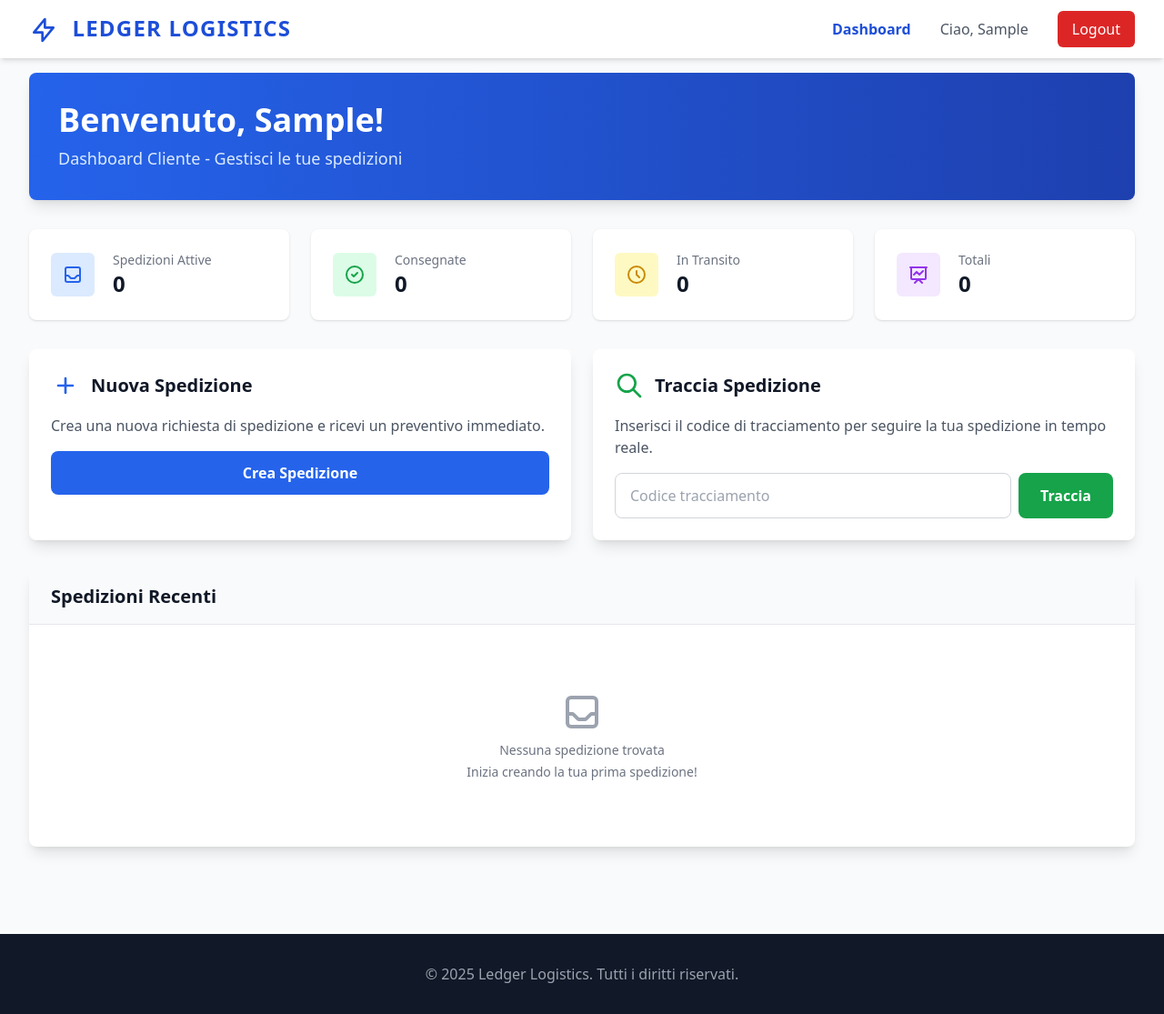
After one commit to Bargi20/Software_security, a Django app: page /dashboard/cliente/ in a window 1280 px wide. The commit adds this page. Shown: the whole page at 91% size. Run offline with Django 5.2, Linux system fonts and the light colour scheme; the visitor is signed in with stand-in values (Sample User, id 1); some libraries are stand-ins or nearby versions.

Commit message:
Add dashboards for cliente, corriere, and gestore; update URL routing and create migration for user roles

```diff
--- a/app/Ledger_Logistic/models.py
+++ b/app/Ledger_Logistic/models.py
@@ -49,6 +49,7 @@ class Utente(AbstractBaseUser, PermissionsMixin):
     phone_number = models.CharField(max_length=15, blank=True, verbose_name='Telefono')
     address = models.TextField(blank=True, verbose_name='Indirizzo')
     data_nascita = models.DateField(blank=True, null=True, verbose_name='Data di nascita')
+    ruolo = models.CharField(max_length=10, blank=False, default="cliente", verbose_name='Ruolo')
 
     is_active = models.BooleanField(default=True, verbose_name='Attivo')
     is_staff = models.BooleanField(default=False, verbose_name='Staff')
--- /dev/null
+++ b/app/Ledger_Logistic/templates/Ledger_Logistic/dashboard_cliente.html
@@ -0,0 +1,164 @@
+<!DOCTYPE html>
+<html lang="it">
+<head>
+    <meta charset="UTF-8">
+    <meta name="viewport" content="width=device-width, initial-scale=1.0">
+    <title>Dashboard Cliente - {{ company_name }}</title>
+    <script src="https://cdn.tailwindcss.com"></script>
+</head>
+<body class="font-sans text-gray-800 bg-gray-50">
+
+    <!-- Navbar -->
+    <nav class="bg-white shadow-md fixed w-full z-10">
+        <div class="max-w-7xl mx-auto px-4 sm:px-6 lg:px-8">
+            <div class="flex justify-between h-16">
+                <div class="flex items-center">
+                    <a href="{% url 'home' %}" class="text-2xl font-bold text-blue-700 uppercase tracking-wider">
+                        <svg class="w-8 h-8 inline-block mr-2" fill="none" stroke="currentColor" viewBox="0 0 24 24" xmlns="http://www.w3.org/2000/svg"><path stroke-linecap="round" stroke-linejoin="round" stroke-width="2" d="M13 10V3L4 14h7v7l9-11h-7z"></path></svg>
+                        {{ company_name }}
+                    </a>
+                </div>
+                <div class="hidden md:flex items-center space-x-8">
+                    <a href="{% url 'dashboard_cliente' %}" class="text-blue-700 hover:text-blue-900 font-semibold">Dashboard</a>
+                    <span class="text-gray-600 font-medium">Ciao, {{ user.first_name|default:user.username }}</span>
+                    <a href="{% url 'logout' %}" class="bg-red-600 text-white px-4 py-2 rounded-md hover:bg-red-700 transition">Logout</a>
+                </div>
+            </div>
+        </div>
+    </nav>
+
+    <!-- Main Content -->
+    <div class="pt-20 pb-12 px-4 sm:px-6 lg:px-8">
+        <div class="max-w-7xl mx-auto">
+            <!-- Header -->
+            <div class="bg-gradient-to-r from-blue-600 to-blue-800 rounded-lg shadow-lg p-8 mb-8 text-white">
+                <h1 class="text-4xl font-bold mb-2">Benvenuto, {{ user.first_name|default:user.username }}!</h1>
+                <p class="text-blue-100 text-lg">Dashboard Cliente - Gestisci le tue spedizioni</p>
+            </div>
+
+            <!-- Stats Cards -->
+            <div class="grid grid-cols-1 md:grid-cols-4 gap-6 mb-8">
+                <div class="bg-white rounded-lg shadow p-6">
+                    <div class="flex items-center">
+                        <div class="flex-shrink-0 bg-blue-100 rounded-md p-3">
+                            <svg class="h-6 w-6 text-blue-600" fill="none" stroke="currentColor" viewBox="0 0 24 24">
+                                <path stroke-linecap="round" stroke-linejoin="round" stroke-width="2" d="M20 13V6a2 2 0 00-2-2H6a2 2 0 00-2 2v7m16 0v5a2 2 0 01-2 2H6a2 2 0 01-2-2v-5m16 0h-2.586a1 1 0 00-.707.293l-2.414 2.414a1 1 0 01-.707.293h-3.172a1 1 0 01-.707-.293l-2.414-2.414A1 1 0 006.586 13H4"></path>
+                            </svg>
+                        </div>
+                        <div class="ml-5 w-0 flex-1">
+                            <dl>
+                                <dt class="text-sm font-medium text-gray-500 truncate">Spedizioni Attive</dt>
+                                <dd class="text-2xl font-bold text-gray-900">0</dd>
+                            </dl>
+                        </div>
+                    </div>
+                </div>
+
+                <div class="bg-white rounded-lg shadow p-6">
+                    <div class="flex items-center">
+                        <div class="flex-shrink-0 bg-green-100 rounded-md p-3">
+                            <svg class="h-6 w-6 text-green-600" fill="none" stroke="currentColor" viewBox="0 0 24 24">
+                                <path stroke-linecap="round" stroke-linejoin="round" stroke-width="2" d="M9 12l2 2 4-4m6 2a9 9 0 11-18 0 9 9 0 0118 0z"></path>
+                            </svg>
+                        </div>
+                        <div class="ml-5 w-0 flex-1">
+                            <dl>
+                                <dt class="text-sm font-medium text-gray-500 truncate">Consegnate</dt>
+                                <dd class="text-2xl font-bold text-gray-900">0</dd>
+                            </dl>
+                        </div>
+                    </div>
+                </div>
+
+                <div class="bg-white rounded-lg shadow p-6">
+                    <div class="flex items-center">
+                        <div class="flex-shrink-0 bg-yellow-100 rounded-md p-3">
+                            <svg class="h-6 w-6 text-yellow-600" fill="none" stroke="currentColor" viewBox="0 0 24 24">
+                                <path stroke-linecap="round" stroke-linejoin="round" stroke-width="2" d="M12 8v4l3 3m6-3a9 9 0 11-18 0 9 9 0 0118 0z"></path>
+                            </svg>
+                        </div>
+                        <div class="ml-5 w-0 flex-1">
+                            <dl>
+                                <dt class="text-sm font-medium text-gray-500 truncate">In Transito</dt>
+                                <dd class="text-2xl font-bold text-gray-900">0</dd>
+                            </dl>
+                        </div>
+                    </div>
+                </div>
+
+                <div class="bg-white rounded-lg shadow p-6">
+                    <div class="flex items-center">
+                        <div class="flex-shrink-0 bg-purple-100 rounded-md p-3">
+                            <svg class="h-6 w-6 text-purple-600" fill="none" stroke="currentColor" viewBox="0 0 24 24">
+                                <path stroke-linecap="round" stroke-linejoin="round" stroke-width="2" d="M7 12l3-3 3 3 4-4M8 21l4-4 4 4M3 4h18M4 4h16v12a1 1 0 01-1 1H5a1 1 0 01-1-1V4z"></path>
+                            </svg>
+                        </div>
+                        <div class="ml-5 w-0 flex-1">
+                            <dl>
+                                <dt class="text-sm font-medium text-gray-500 truncate">Totali</dt>
+                                <dd class="text-2xl font-bold text-gray-900">0</dd>
+                            </dl>
+                        </div>
+                    </div>
+                </div>
+            </div>
+
+            <!-- Actions -->
+            <div class="grid grid-cols-1 md:grid-cols-2 gap-6 mb-8">
+                <div class="bg-white rounded-lg shadow-lg p-6 hover:shadow-xl transition">
+                    <div class="flex items-center mb-4">
+                        <svg class="h-8 w-8 text-blue-600 mr-3" fill="none" stroke="currentColor" viewBox="0 0 24 24">
+                            <path stroke-linecap="round" stroke-linejoin="round" stroke-width="2" d="M12 6v6m0 0v6m0-6h6m-6 0H6"></path>
+                        </svg>
+                        <h3 class="text-xl font-bold text-gray-900">Nuova Spedizione</h3>
+                    </div>
+                    <p class="text-gray-600 mb-4">Crea una nuova richiesta di spedizione e ricevi un preventivo immediato.</p>
+                    <button class="w-full bg-blue-600 text-white px-6 py-3 rounded-lg hover:bg-blue-700 transition font-semibold">
+                        Crea Spedizione
+                    </button>
+                </div>
+
+                <div class="bg-white rounded-lg shadow-lg p-6 hover:shadow-xl transition">
+                    <div class="flex items-center mb-4">
+                        <svg class="h-8 w-8 text-green-600 mr-3" fill="none" stroke="currentColor" viewBox="0 0 24 24">
+                            <path stroke-linecap="round" stroke-linejoin="round" stroke-width="2" d="M21 21l-6-6m2-5a7 7 0 11-14 0 7 7 0 0114 0z"></path>
+                        </svg>
+                        <h3 class="text-xl font-bold text-gray-900">Traccia Spedizione</h3>
+                    </div>
+                    <p class="text-gray-600 mb-4">Inserisci il codice di tracciamento per seguire la tua spedizione in tempo reale.</p>
+                    <div class="flex gap-2">
+                        <input type="text" placeholder="Codice tracciamento" class="flex-1 px-4 py-3 border border-gray-300 rounded-lg focus:ring-2 focus:ring-green-500 focus:border-transparent">
+                        <button class="bg-green-600 text-white px-6 py-3 rounded-lg hover:bg-green-700 transition font-semibold">
+                            Traccia
+                        </button>
+                    </div>
+                </div>
+            </div>
+
+            <!-- Recent Shipments -->
+            <div class="bg-white rounded-lg shadow-lg overflow-hidden">
+                <div class="px-6 py-4 bg-gray-50 border-b border-gray-200">
+                    <h2 class="text-xl font-bold text-gray-900">Spedizioni Recenti</h2>
+                </div>
+                <div class="p-6">
+                    <div class="text-center py-12 text-gray-500">
+                        <svg class="mx-auto h-12 w-12 text-gray-400" fill="none" stroke="currentColor" viewBox="0 0 24 24">
+                            <path stroke-linecap="round" stroke-linejoin="round" stroke-width="2" d="M20 13V6a2 2 0 00-2-2H6a2 2 0 00-2 2v7m16 0v5a2 2 0 01-2 2H6a2 2 0 01-2-2v-5m16 0h-2.586a1 1 0 00-.707.293l-2.414 2.414a1 1 0 01-.707.293h-3.172a1 1 0 01-.707-.293l-2.414-2.414A1 1 0 006.586 13H4"></path>
+                        </svg>
+                        <p class="mt-2 text-sm font-medium">Nessuna spedizione trovata</p>
+                        <p class="mt-1 text-sm">Inizia creando la tua prima spedizione!</p>
+                    </div>
+                </div>
+            </div>
+        </div>
+    </div>
+
+    <!-- Footer -->
+    <footer class="bg-gray-900 text-gray-400 py-8 mt-12">
+        <div class="max-w-7xl mx-auto px-4 sm:px-6 lg:px-8 text-center">
+            <p>&copy; 2025 {{ company_name }}. Tutti i diritti riservati.</p>
+        </div>
+    </footer>
+
+</body>
+</html>
--- a/app/Ledger_Logistic/templates/Ledger_Logistic/home.html
+++ b/app/Ledger_Logistic/templates/Ledger_Logistic/home.html
@@ -27,8 +27,7 @@
                 </div>
                 {% if user.is_authenticated %}
                 <div class="hidden md:flex items-center space-x-8">
-                    <a href="#" class="text-gray-600 hover:text-blue-700 font-medium">Spedizioni in corso</a>
-                    <a href="#" class="text-gray-600 hover:text-blue-700 font-medium">Area Personale</a>
+                    <a href="{% url 'dashboard_cliente' %}" class="text-gray-600 hover:text-blue-700 font-medium">Area Personale</a>
                     {% if user.is_authenticated %}
                         <span class="text-gray-600 font-medium">Ciao, {{ user.first_name }}</span>
                         <a href="{% url 'logout' %}" class="bg-red-600 text-white px-4 py-2 rounded-md hover:bg-red-700 transition">Logout</a>
--- a/app/Ledger_Logistic/views.py
+++ b/app/Ledger_Logistic/views.py
@@ -236,7 +236,17 @@ def _handle_correct_otp(request, user, login_attempt):
     django_login(request, user)
     request.session['otp_verified'] = True
     _clear_otp_session(request)
-    return redirect('home')
+
+    # Reindirizza in base al ruolo dell'utente
+    if user.ruolo == 'cliente':
+        return redirect('dashboard_cliente')
+    elif user.ruolo == 'corriere':
+        return redirect('dashboard_corriere')
+    elif user.ruolo == 'gestore':
+        return redirect('dashboard_gestore')
+    else:
+        # Default fallback
+        return redirect('home')
 
 
 def _handle_incorrect_otp(request, login_attempt):
@@ -884,3 +894,68 @@ def reset_password_new(request):
     except Exception as e:
         messages.error(request, f'Errore durante l\'aggiornamento della password: {str(e)}')
         return render(request, root, {'email': email})
+
+
+# ============= DASHBOARD VIEWS =============
+
+@login_required
+def dashboard_cliente(request):
+    """Dashboard per utenti con ruolo 'cliente'"""
+    # Verifica che l'utente abbia il ruolo cliente
+    if request.user.ruolo != 'cliente':
+        messages.error(request, 'Accesso negato. Non hai i permessi per accedere a questa dashboard.')
+        # Reindirizza alla dashboard corretta in base al ruolo
+        if request.user.ruolo == 'corriere':
+            return redirect('dashboard_corriere')
+        elif request.user.ruolo == 'gestore':
+            return redirect('dashboard_gestore')
+        else:
+            return redirect('home')
+
+    context = {
+        'company_name': 'Ledger Logistics',
+        'user': request.user
+    }
+    return render(request, 'Ledger_Logistic/dashboard_cliente.html', context)
+
+
+@login_required
+def dashboard_corriere(request):
+    """Dashboard per utenti con ruolo 'corriere'"""
+    # Verifica che l'utente abbia il ruolo corriere
+    if request.user.ruolo != 'corriere':
+        messages.error(request, 'Accesso negato. Non hai i permessi per accedere a questa dashboard.')
+        # Reindirizza alla dashboard corretta in base al ruolo
+        if request.user.ruolo == 'cliente':
+            return redirect('dashboard_cliente')
+        elif request.user.ruolo == 'gestore':
+            return redirect('dashboard_gestore')
+        else:
+            return redirect('home')
+
+    context = {
+        'company_name': 'Ledger Logistics',
+        'user': request.user
+    }
+    return render(request, 'Ledger_Logistic/dashboard_corriere.html', context)
+
+
+@login_required
+def dashboard_gestore(request):
+    """Dashboard per utenti con ruolo 'gestore'"""
+    # Verifica che l'utente abbia il ruolo gestore
+    if request.user.ruolo != 'gestore':
+        messages.error(request, 'Accesso negato. Non hai i permessi per accedere a questa dashboard.')
+        # Reindirizza alla dashboard corretta in base al ruolo
+        if request.user.ruolo == 'cliente':
+            return redirect('dashboard_cliente')
+        elif request.user.ruolo == 'corriere':
+            return redirect('dashboard_corriere')
+        else:
+            return redirect('home')
+
+    context = {
+        'company_name': 'Ledger Logistics',
+        'user': request.user
+    }
+    return render(request, 'Ledger_Logistic/dashboard_gestore.html', context)
--- a/app/software_security/urls.py
+++ b/app/software_security/urls.py
@@ -32,6 +32,9 @@ urlpatterns = [
     path('reset-password/', views.reset_password_request, name='reset_password'),
     path('reset-password/verify-otp/', views.reset_password_verify_otp, name='reset_password_verify_otp'),
     path('reset-password/new/', views.reset_password_new, name='reset_password_new'),
+    path('dashboard/cliente/', views.dashboard_cliente, name='dashboard_cliente'),
+    path('dashboard/corriere/', views.dashboard_corriere, name='dashboard_corriere'),
+    path('dashboard/gestore/', views.dashboard_gestore, name='dashboard_gestore'),
     path('blockchain/invia-prova/<int:prova_id>/', views.invia_probabilita_blockchain, name='invia_prova_blockchain'),
     path('blockchain/invia-tutte/', views.invia_tutte_probabilita_blockchain, name='invia_prob_blockchain'),
 ]
```
Also changed, not shown: app/Ledger_Logistic/templates/Ledger_Logistic/dashboard_corriere.html (added, +174 -0 lines), app/Ledger_Logistic/templates/Ledger_Logistic/dashboard_gestore.html (added, +232 -0 lines), app/Ledger_Logistic/templates/Ledger_Logistic/login.html (+5 -3 lines), app/Ledger_Logistic/migrations/0006_utente_ruolo.py (added).
